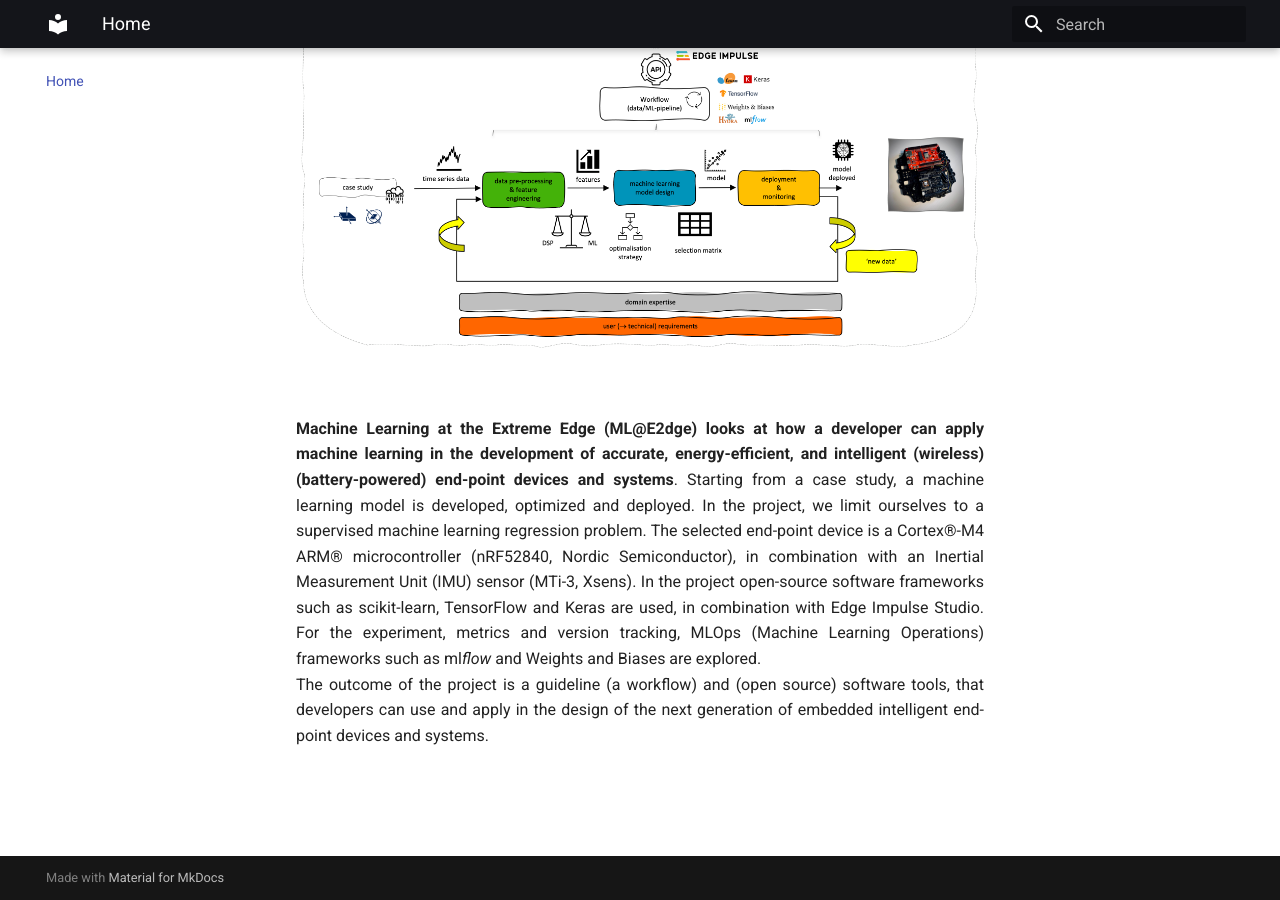
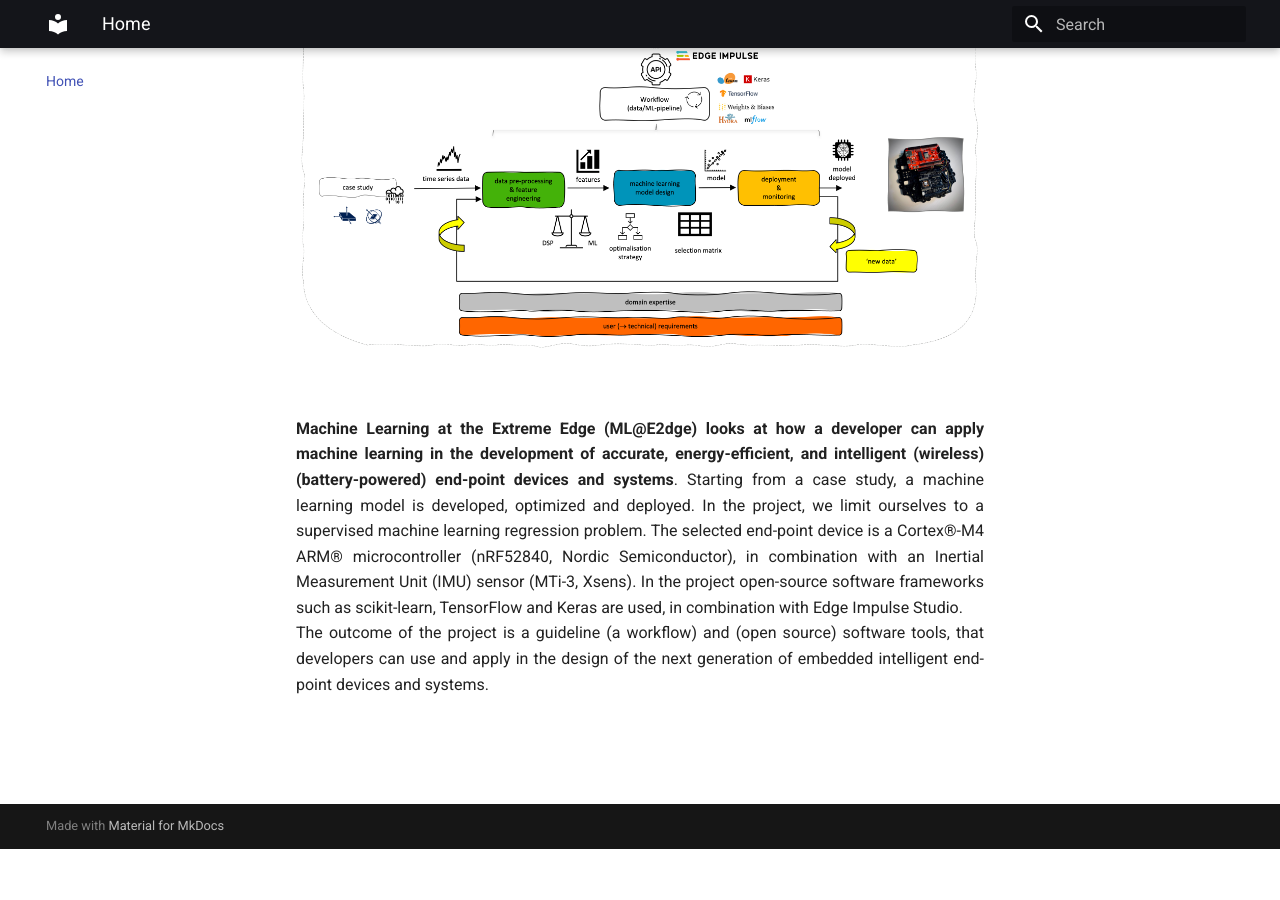
Before and after one commit to MLatE2dge/MLatE2dge.github.io, an MkDocs documentation site: the page built from docs/index.md, in a window 1280 px wide and 900 px high, scrolled down 530 px. Built offline with MkDocs 1.6.1 and Material for MkDocs 9.7.7, drawn with Linux system fonts in a browser that asks for light colours; after the commit the page ends 1379 px from its top, so only the background shows below that.

Commit message:
Update index.md

```diff
--- a/docs/index.md
+++ b/docs/index.md
@@ -8,7 +8,7 @@
 
 <br>
 
-<div style="text-align: justify"> <b>Machine Learning at the Extreme Edge (ML@E2dge) looks at how a developer can apply machine learning in the development of accurate, energy-efficient, and intelligent (wireless) (battery-powered) end-point devices and systems</b>. Starting from a case study, a machine learning model is developed, optimized and deployed. In the project, we limit ourselves to a supervised machine learning regression problem. The selected end-point device is a Cortex®-M4 ARM® microcontroller (nRF52840, Nordic Semiconductor), in combination with an Inertial Measurement Unit (IMU) sensor (MTi-3, Xsens). In the project open-source software frameworks such as scikit-learn, TensorFlow and Keras are used, in combination with Edge Impulse Studio. For the experiment, metrics and version tracking, MLOps (Machine Learning Operations) frameworks such as ml<i>flow</i> and Weights and Biases are explored.</div>
+<div style="text-align: justify"> <b>Machine Learning at the Extreme Edge (ML@E2dge) looks at how a developer can apply machine learning in the development of accurate, energy-efficient, and intelligent (wireless) (battery-powered) end-point devices and systems</b>. Starting from a case study, a machine learning model is developed, optimized and deployed. In the project, we limit ourselves to a supervised machine learning regression problem. The selected end-point device is a Cortex®-M4 ARM® microcontroller (nRF52840, Nordic Semiconductor), in combination with an Inertial Measurement Unit (IMU) sensor (MTi-3, Xsens). In the project open-source software frameworks such as scikit-learn, TensorFlow and Keras are used, in combination with Edge Impulse Studio.</div>
 
 <div style="text-align: justify"> The outcome of the project is a guideline (a workflow) and (open source) software tools, that developers can use and apply in the design of the next generation of embedded intelligent end-point devices and systems.</div><br>
 
```
